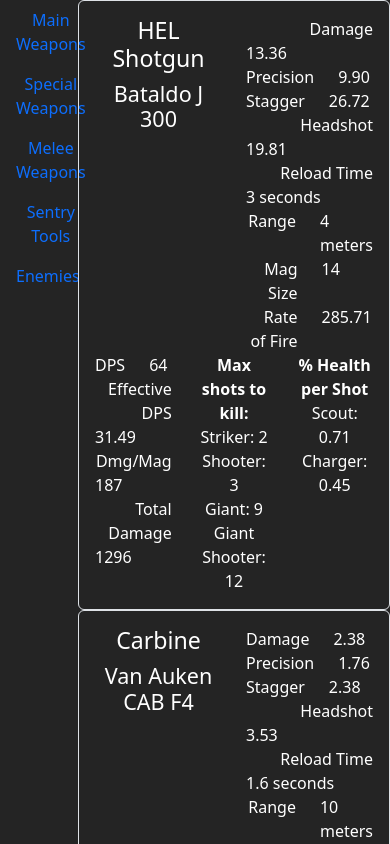
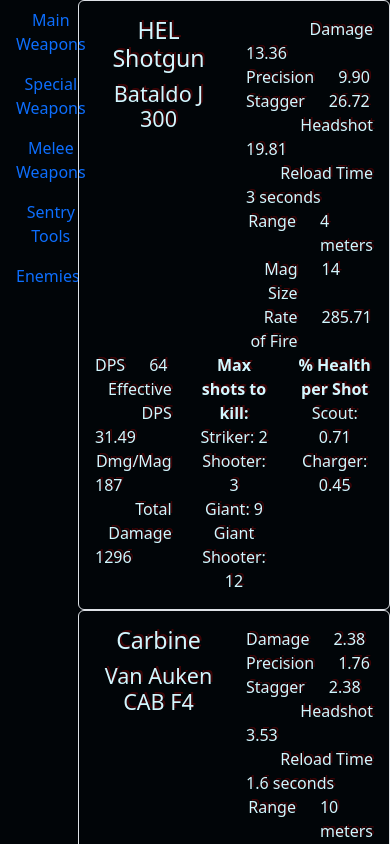
Before and after one commit to SimplyNate/gtfo-stats, a Vue app: page / in a window 390 px wide. Built offline with nearby package versions, Linux system fonts and the light colour scheme.

Commit message:
Match font color, background color, and add parallax

```diff
--- a/src/App.vue
+++ b/src/App.vue
@@ -1,5 +1,5 @@
 <template>
-    <div class="app">
+    <div class="app" id="parallax">
         <div class="left-menu">
             <ul class="nav flex-column">
                 <li class="nav-item">
@@ -19,7 +19,7 @@
                 </li>
             </ul>
         </div>
-        <div class="right-content">
+        <div class="right-content aberration-red">
             <main-weapons v-if="view === 'main'" />
             <special-weapons v-if="view === 'special'"/>
             <melee-weapons v-if="view === 'melee'"/>
@@ -30,7 +30,7 @@
 </template>
 
 <script setup lang="ts">
-import { ref } from 'vue';
+import { ref, onMounted, onBeforeUnmount } from 'vue';
 import MainWeapons from './pages/MainWeapons.vue';
 import SpecialWeapons from './pages/SpecialWeapons.vue';
 import MeleeWeapons from './pages/MeleeWeapons.vue';
@@ -43,18 +43,51 @@ function setView(v: string) {
     view.value = v;
 }
 
+let elem: HTMLElement;
+
+function parallax(e: MouseEvent) {
+    let _w = window.innerWidth / 2;
+    let _h = window.innerHeight / 2;
+    let _mouseX = e.clientX;
+    let _mouseY = e.clientY;
+    const ratio = window.innerWidth / window.innerHeight;
+    let wCompensation = 1;
+    let hCompensation = 1;
+    if (ratio > 1) {
+        hCompensation = ratio;
+    }
+    else {
+        wCompensation = 1/ratio;
+    }
+    let depth = `translate(${0 - (_mouseX - _w) * 0.002 * wCompensation}%, ${0 - (_mouseY - _h) * 0.002 * hCompensation}%)`;
+    console.log(depth);
+    elem.setAttribute('style', `transform: ${depth}`);
+}
+
+onMounted(() => {
+    elem = <HTMLElement>document.getElementById('parallax');
+    document.addEventListener('mousemove', parallax);
+});
+
+onBeforeUnmount(() => {
+    document.removeEventListener('mousemove', parallax)
+});
+
 </script>
 
 <style scoped>
 .app {
     width: 100vw;
     height: 100vh;
-    background-color: #242424;
-    color: white;
+    background-color: #010508;
+    color: #d3f7ff;
     overflow-x: hidden;
     margin: 0;
     padding: 0;
     display: flex;
+    position: fixed;
+    left: 0;
+    top: 0;
 }
 .left-menu {
     width: 20%;
@@ -65,4 +98,7 @@ function setView(v: string) {
     height: 100%;
     overflow-y: auto;
 }
+.aberration-red {
+    text-shadow: 2px -2px 0 #3e0406;
+}
 </style>
--- a/src/style.css
+++ b/src/style.css
@@ -5,7 +5,7 @@
 
   color-scheme: light dark;
   color: rgba(255, 255, 255, 0.87);
-  background-color: #242424;
+  background-color: #010508;
 
   font-synthesis: none;
   text-rendering: optimizeLegibility;
```
